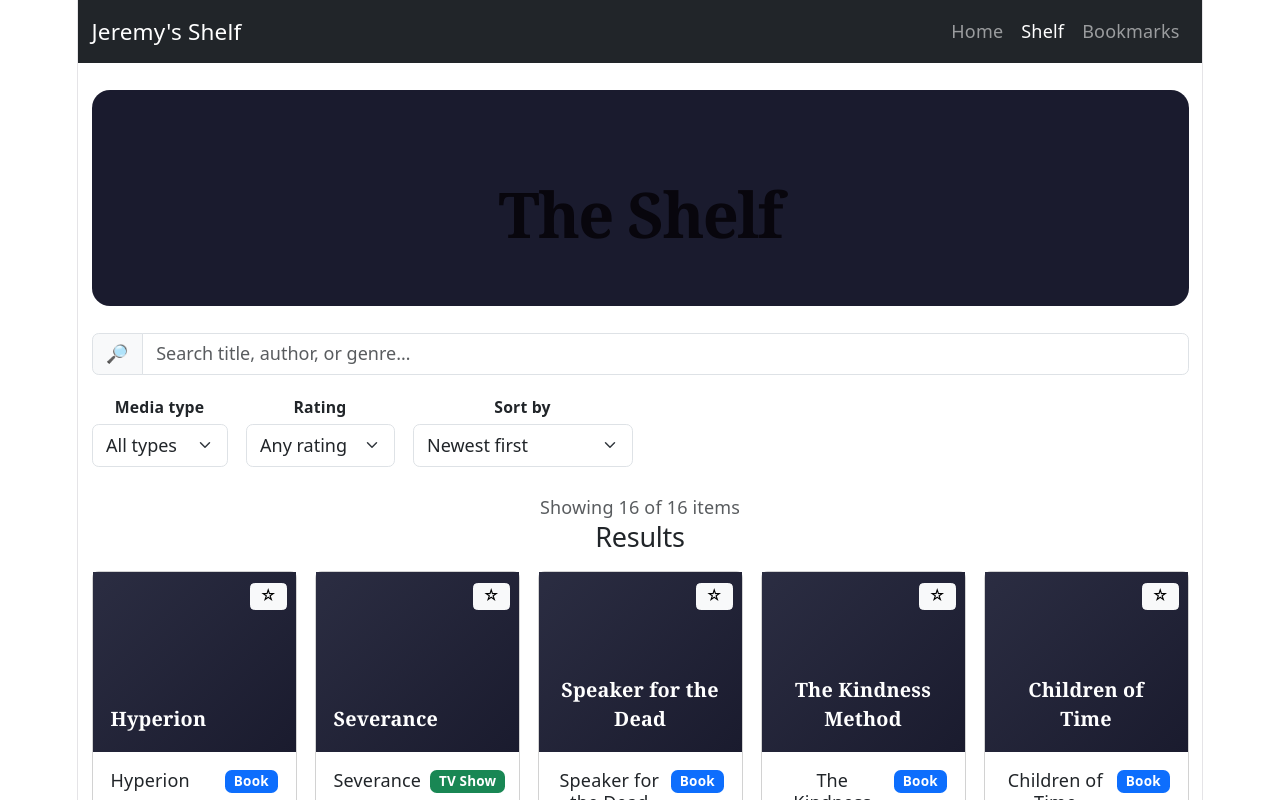
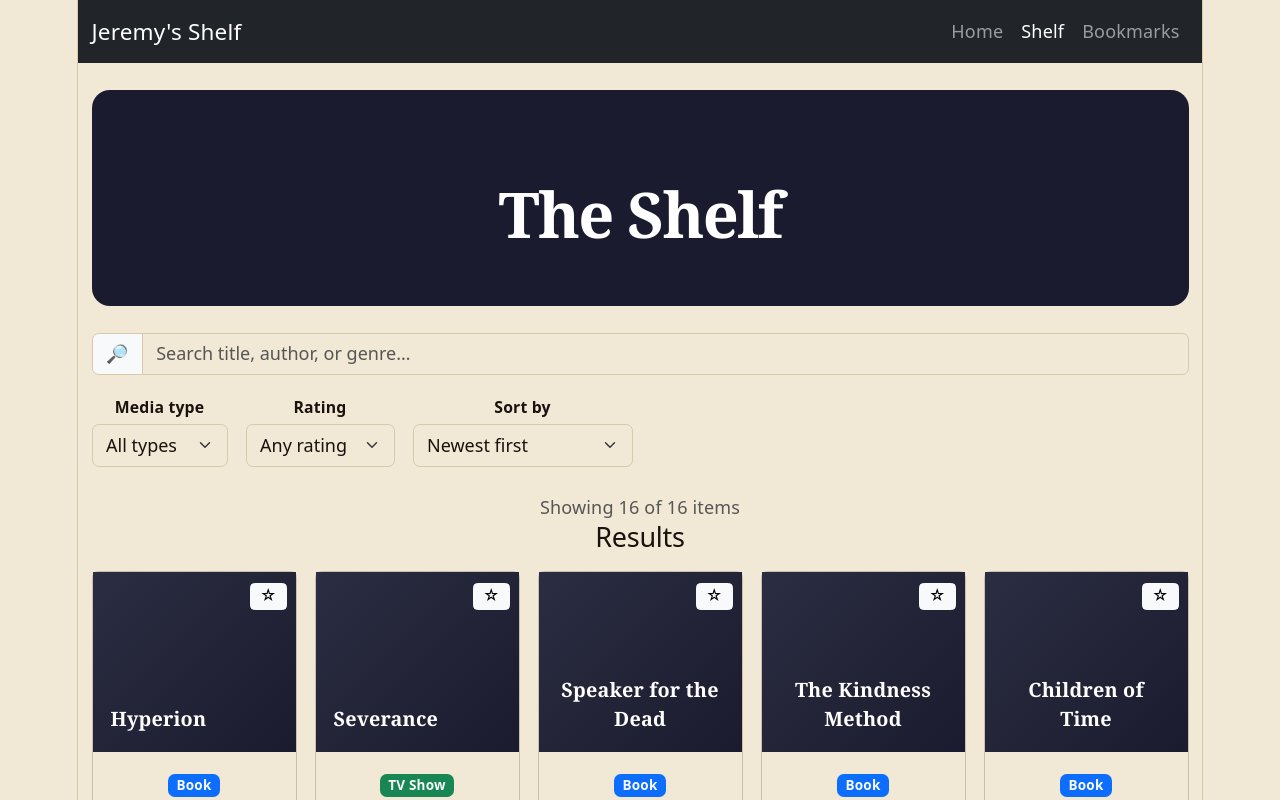
Before and after one commit to CS571-S26/p207, a React (Vite) app: page /p207/shelf in a window 1280 px wide. Shown: the top 800 px of the page. Built offline with nearby package versions, Linux system fonts and the light colour scheme.

Commit message:
final changes

```diff
--- /dev/null
+++ b/src/components/BookmarkList.jsx
@@ -0,0 +1,16 @@
+import { Row, Col } from 'react-bootstrap'
+import ShelfItem from './ShelfItem.jsx'
+
+function BookmarkList({ items }) {
+  return (
+    <Row xs={2} sm={3} md={4} lg={5} className="g-3" role="list">
+      {items.map((item) => (
+        <Col key={item.id} role="listitem">
+          <ShelfItem item={item} />
+        </Col>
+      ))}
+    </Row>
+  )
+}
+
+export default BookmarkList
--- a/src/components/MediaBadge.jsx
+++ b/src/components/MediaBadge.jsx
@@ -1,16 +1,16 @@
 import { Badge } from 'react-bootstrap'
 
 const TYPE_META = {
-  book: { label: 'Book', bg: 'primary' },
-  article: { label: 'Article', bg: 'info' },
-  movie: { label: 'Movie', bg: 'danger' },
-  tv: { label: 'TV Show', bg: 'success' },
+  book: { label: 'Book', bg: 'primary', text: 'light' },
+  article: { label: 'Article', bg: 'info', text: 'dark' },
+  movie: { label: 'Movie', bg: 'dark', text: 'light' },
+  tv: { label: 'TV Show', bg: 'success', text: 'light' },
 }
 
 function MediaBadge({ type }) {
-  const meta = TYPE_META[type] ?? { label: type, bg: 'secondary' }
+  const meta = TYPE_META[type] ?? { label: type, bg: 'secondary', text: 'light' }
   return (
-    <Badge bg={meta.bg} aria-label={`Media type: ${meta.label}`}>
+    <Badge bg={meta.bg} text={meta.text} aria-label={`Media type: ${meta.label}`}>
       {meta.label}
     </Badge>
   )
--- a/src/components/ShelfItem.jsx
+++ b/src/components/ShelfItem.jsx
@@ -23,7 +23,6 @@ function Stars({ rating }) {
 function ShelfItem({ item }) {
   return (
     <Card className="h-100 shelf-item">
-      <div style={{ position: 'relative' }}>
       {item.coverImage ? (
         <Card.Img variant="top" src={item.coverImage} alt={`Cover of ${item.title}`} />
       ) : (
@@ -37,13 +36,11 @@ function ShelfItem({ item }) {
           </div>
         </div>
       )}
-        <div style={{ position: 'absolute', top: '0.5rem', right: '0.5rem' }}>
-          <BookmarkButton id={item.id} />
+      <Card.Body>
+        <div className="mb-2">
+          <MediaBadge type={item.type} />
         </div>
-      </div>
-      <Card.Body>
-        <div className="d-flex justify-content-between align-items-start mb-2 gap-2">
-          <Card.Title className="mb-0" style={{ fontSize: '1rem' }}>
+        <Card.Title className="mb-1" style={{ fontSize: '1rem' }}>
           <Link
             to={`/shelf/${item.id}`}
             className="stretched-link text-reset text-decoration-none"
@@ -51,13 +48,14 @@ function ShelfItem({ item }) {
             {item.title}
           </Link>
         </Card.Title>
-          <MediaBadge type={item.type} />
-        </div>
         <Card.Subtitle className="text-muted mb-2" style={{ fontSize: '0.85rem' }}>
           {item.author}
         </Card.Subtitle>
         <Stars rating={item.rating} />
       </Card.Body>
+      <div style={{ position: 'absolute', top: '0.5rem', right: '0.5rem', zIndex: 3 }}>
+        <BookmarkButton id={item.id} />
+      </div>
     </Card>
   )
 }
--- a/src/index.css
+++ b/src/index.css
@@ -1,13 +1,20 @@
 :root {
-  --text: #6b6375;
+  --text: #1a130d;
   --text-h: #08060d;
-  --bg: #fff;
-  --border: #e5e4e7;
-  --code-bg: #f4f3ec;
-  --accent: #aa3bff;
-  --accent-bg: rgba(170, 59, 255, 0.1);
-  --accent-border: rgba(170, 59, 255, 0.5);
-  --social-bg: rgba(244, 243, 236, 0.5);
+  --bg: #f1e8d6;
+  --border: #d6c9ac;
+  --code-bg: #ebe1c8;
+  --accent: #6b1f2a;
+  --accent-bg: rgba(107, 31, 42, 0.1);
+  --accent-border: rgba(107, 31, 42, 0.5);
+  --social-bg: rgba(235, 225, 200, 0.5);
+
+  --bs-body-bg: var(--bg);
+  --bs-body-color: var(--text);
+  --bs-link-color: var(--accent);
+  --bs-link-hover-color: #4a151c;
+  --bs-border-color: var(--border);
+  --bs-emphasis-color: var(--text-h);
   --shadow:
     rgba(0, 0, 0, 0.1) 0 10px 15px -3px, rgba(0, 0, 0, 0.05) 0 4px 6px -2px;
 
@@ -30,28 +37,20 @@
   }
 }
 
-@media (prefers-color-scheme: dark) {
-  :root {
-    --text: #9ca3af;
-    --text-h: #f3f4f6;
-    --bg: #16171d;
-    --border: #2e303a;
-    --code-bg: #1f2028;
-    --accent: #c084fc;
-    --accent-bg: rgba(192, 132, 252, 0.15);
-    --accent-border: rgba(192, 132, 252, 0.5);
-    --social-bg: rgba(47, 48, 58, 0.5);
-    --shadow:
-      rgba(0, 0, 0, 0.4) 0 10px 15px -3px, rgba(0, 0, 0, 0.25) 0 4px 6px -2px;
-  }
-
-  #social .button-icon {
-    filter: invert(1) brightness(2);
-  }
+body {
+  margin: 0;
+  background: var(--bg);
+  color: var(--text);
 }
 
-body {
-  margin: 0;
+.shelf-item:has(.stretched-link:focus-visible) {
+  outline: 3px solid var(--accent);
+  outline-offset: 3px;
+  border-radius: 0.375rem;
+}
+
+.shelf-item .stretched-link:focus {
+  outline: none;
 }
 
 #root {
@@ -70,7 +69,17 @@ h1,
 h2 {
   font-family: var(--heading);
   font-weight: 500;
-  color: var(--text-h);
+  color: inherit;
+}
+
+.navbar .nav-link:focus,
+.navbar .nav-link:focus-visible,
+.navbar .navbar-brand:focus,
+.navbar .navbar-brand:focus-visible {
+  outline: 2px solid #fff;
+  outline-offset: 4px;
+  box-shadow: none;
+  border-radius: 2px;
 }
 
 h1 {
--- a/src/pages/Bookmarks.jsx
+++ b/src/pages/Bookmarks.jsx
@@ -1,4 +1,17 @@
+import { useMemo } from 'react'
+import { Link } from 'react-router-dom'
+import items from '../data/items.js'
+import { useBookmarks } from '../hooks/useBookmarks.js'
+import BookmarkList from '../components/BookmarkList.jsx'
+
 function Bookmarks() {
+  const { ids } = useBookmarks()
+
+  const bookmarkedItems = useMemo(() => {
+    const idSet = new Set(ids)
+    return items.filter((item) => idSet.has(item.id))
+  }, [ids])
+
   return (
     <>
       <section
@@ -12,6 +25,20 @@ function Bookmarks() {
           Bookmarks
         </h1>
       </section>
+
+      <p className="text-muted" aria-live="polite">
+        {bookmarkedItems.length === 0
+          ? 'No bookmarks yet.'
+          : `${bookmarkedItems.length} saved item${bookmarkedItems.length === 1 ? '' : 's'}`}
+      </p>
+
+      {bookmarkedItems.length > 0 ? (
+        <BookmarkList items={bookmarkedItems} />
+      ) : (
+        <p className="text-center text-muted py-5">
+          Tap the star on any item in <Link to="/shelf">the shelf</Link> to save it here.
+        </p>
+      )}
     </>
   )
 }
```
Lines whose indentation alone changed are shown as unchanged.
